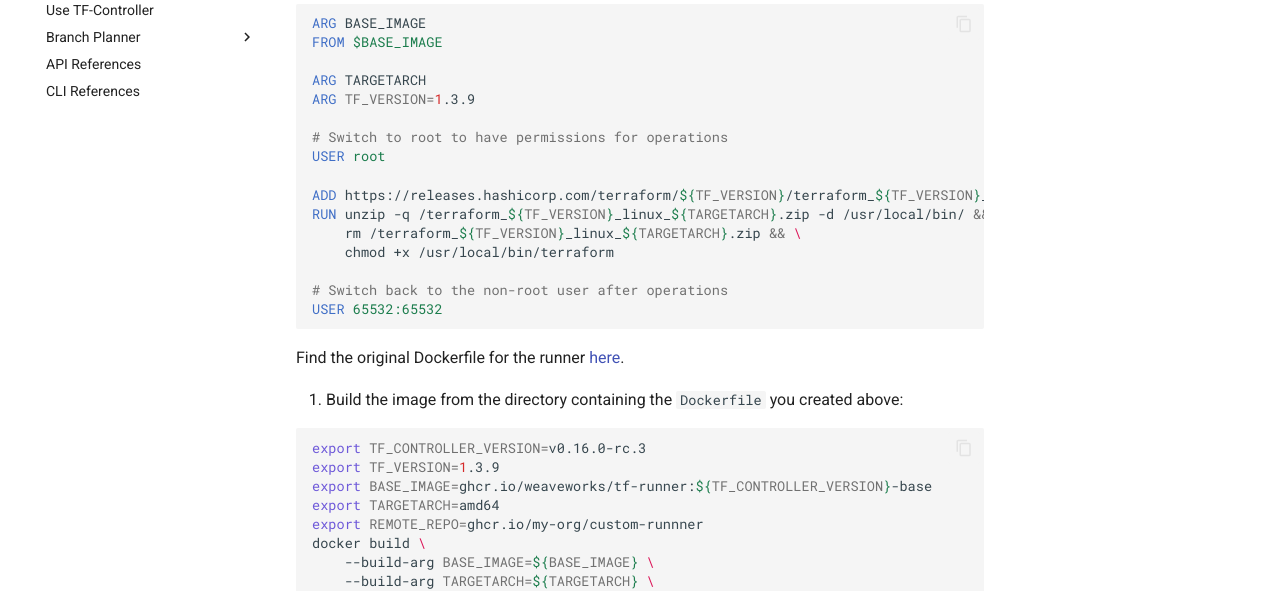
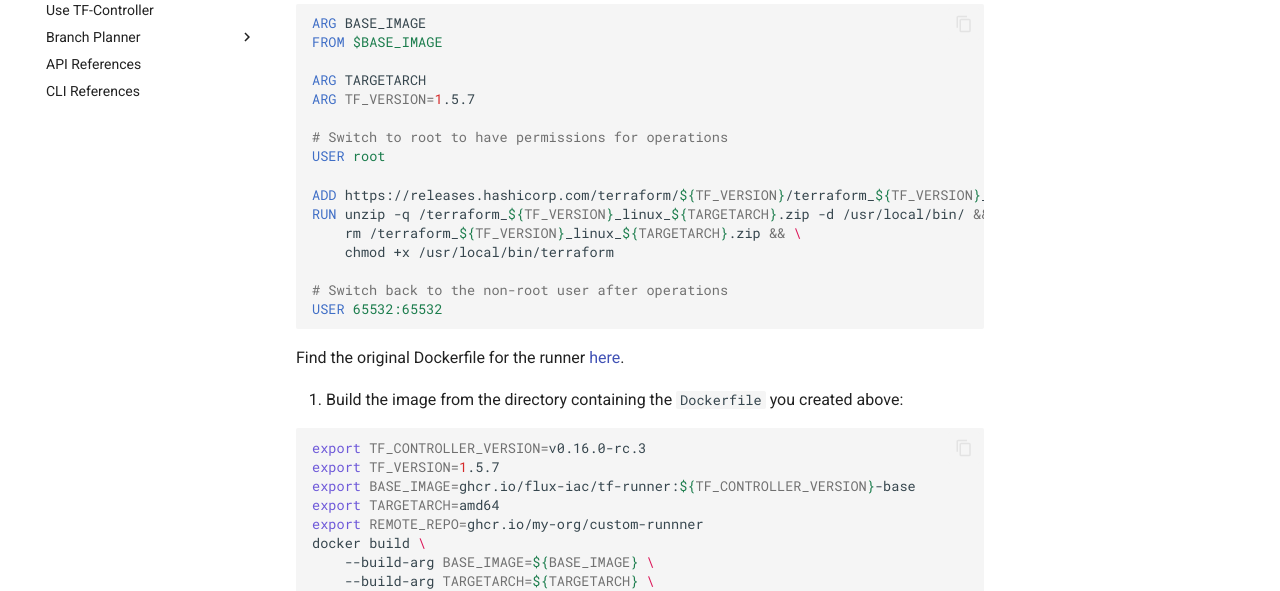
Before and after one commit to flux-iac/tofu-controller, an MkDocs documentation site: the page built from docs/use-tf-controller/build-and-use-a-custom-runner-image.md, in a window 1280 px wide and 900 px high, scrolled down 383 px. Shown: the part 170-761 px from the top of the window. Built offline with MkDocs 1.6.1 and Material for MkDocs 9.7.7, drawn with Linux system fonts in a browser that asks for light colours; comment, search, counter and statistics services are not loaded.

Commit message:
updating dokumentation for custom runner

````diff
--- a/docs/use-tf-controller/build-and-use-a-custom-runner-image.md
+++ b/docs/use-tf-controller/build-and-use-a-custom-runner-image.md
@@ -1,6 +1,6 @@
 # Build and Use a Custom Runner Image
 
-To build a custom runner image, you need a Dockerfile that extends the base image and that adds Terraform, plus any additional required tooling. The repository that contains the base images is [here](ghcr.io/weaveworks/tf-runner). All base image tags follow the following format: `${TF_CONTROLLER_VERSION}-base`.
+To build a custom runner image, you need a Dockerfile that extends the base image and that adds Terraform, plus any additional required tooling. The repository that contains the base images is [here](ghcr.io/flux-iac/tf-runner). All base image tags follow the following format: `${TF_CONTROLLER_VERSION}-base`.
 
 ## Prerequisites
 
@@ -15,7 +15,7 @@
 FROM $BASE_IMAGE
 
 ARG TARGETARCH
-ARG TF_VERSION=1.3.9
+ARG TF_VERSION=1.5.7
 
 # Switch to root to have permissions for operations
 USER root
@@ -29,14 +29,14 @@
 USER 65532:65532
 ```
 
-Find the original Dockerfile for the runner [here](https://github.com/flux-iac/tofu-controller/blob/89e0c7edde91efebba825b31e9f0ef3cc583684b/runner.Dockerfile).
+Find the original Dockerfile for the runner [here](https://github.com/flux-iac/tofu-controller/blob/main/runner.Dockerfile).
 
 2. Build the image from the directory containing the `Dockerfile` you created above:
 
 ```bash
 export TF_CONTROLLER_VERSION=v0.16.0-rc.3
-export TF_VERSION=1.3.9
-export BASE_IMAGE=ghcr.io/weaveworks/tf-runner:${TF_CONTROLLER_VERSION}-base
+export TF_VERSION=1.5.7
+export BASE_IMAGE=ghcr.io/flux-iac/tf-runner:${TF_CONTROLLER_VERSION}-base
 export TARGETARCH=amd64
 export REMOTE_REPO=ghcr.io/my-org/custom-runnner
 docker build \
````
